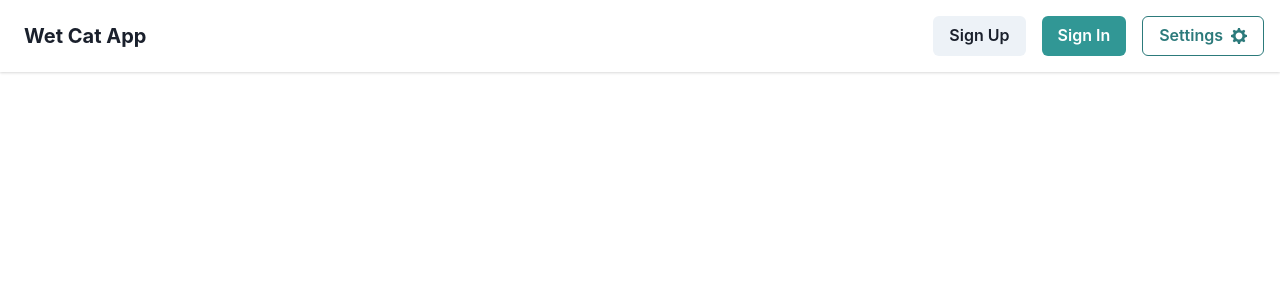
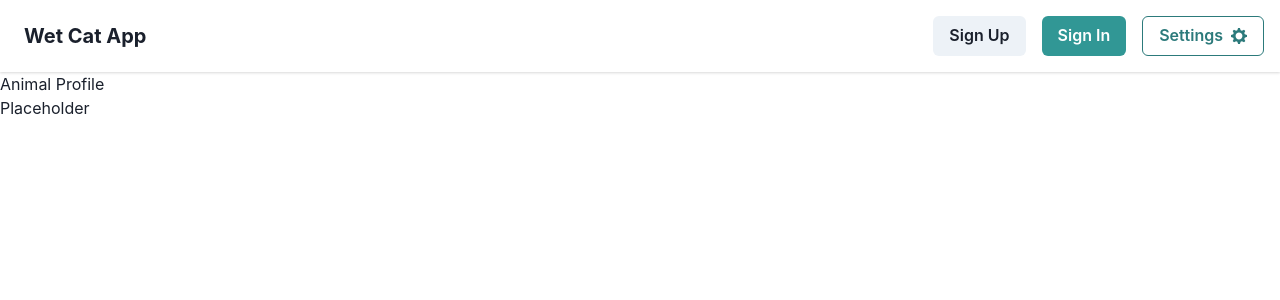
Before and after one commit to Licceeee/animal-rescue-react, a React (Create React App) app: page /animal-profile/1 in a window 1280 px wide. Shown: the top 300 px of the page. Built offline with nearby package versions, Linux system fonts and the light colour scheme.

Commit message:
add animal pages

```diff
--- a/src/App.js
+++ b/src/App.js
@@ -1,8 +1,10 @@
+import React, { useState } from "react";
 import "./App.css";
 import { Switch, Route } from "react-router-dom";
 
 // =================================================================== >> PAGES
 import Home from "./pages/Home";
+import Map from "./pages/Map";
 
 // ============================================================== >> AUTH PAGES
 import Register from "./pages/auth/Register";
@@ -20,22 +22,30 @@ import UserFavourites from "./pages/user/UserFavourites";
 import ChatList from "./pages/messenger/ChatList";
 import Chat from "./pages/messenger/Chat";
 
+// ============================================================ >> ANIMAL PAGES
+import AnimalProfile from "./pages/animal/AnimalProfile";
+import AddAnimal from "./pages/animal/AddAnimal";
+
 // ============================================================== >> COMPONENTS
 import NavBar from "./components/NavBar";
 import Footer from "./components/Footer";
 
 function App() {
+  const [isLoggedIn, setIsLoggedIn] = useState(true);
+
   return (
     <>
       <NavBar />
 
       <Switch>
         <Route exact path="/">
-          <Home />
+          {isLoggedIn ? <Map /> : <Home />}
         </Route>
 
+        {/* ========================== LOGGED OUT ========================= */}
+        {!isLoggedIn && (
           <>
-          {/* ========================================================== AUTH */}
+            {/* ====================================================== AUTH */}
             <Route exact path="/register">
               <Register />
             </Route>
@@ -56,32 +66,37 @@ function App() {
               <ResetPassword />
             </Route>
           </>
+        )}
 
+        {/* ========================== LOGGED IN ========================== */}
+        {isLoggedIn && (
           <>
-          {/* ======================================================== USER */}
+            {/* ====================================================== USER */}
             <Route exact path="/user-profile/:id">
               <UserProfile />
             </Route>
-
             <Route exact path="/user-settings/:id">
               <UserSettings />
             </Route>
-
             <Route exact path="/user-favorites/:id">
               <UserFavourites />
             </Route>
-        </>
-
-        <>
-          {/* =================================================== MESSENGER */}
+            {/* ================================================= MESSENGER */}
             <Route exact path="/chat-list/:id">
               <ChatList />
             </Route>
-
             <Route exact path="/chat/:id">
               <Chat />
             </Route>
+            {/* ==================================================== ANIMAL */}
+            <Route exact path="/animal-profile/:id">
+              <AnimalProfile />
+            </Route>
+            <Route exact path="/add-animal">
+              <AddAnimal />
+            </Route>{" "}
           </>
+        )}
       </Switch>
       <Footer />
     </>
--- /dev/null
+++ b/src/pages/animal/AddAnimal.jsx
@@ -0,0 +1,10 @@
+import React from "react";
+
+export default function AddAnimal() {
+  return (
+    <>
+      <div>Add Animal</div>
+      <div>Placeholder</div>
+    </>
+  );
+}
--- /dev/null
+++ b/src/pages/animal/AnimalProfile.jsx
@@ -0,0 +1,10 @@
+import React from "react";
+
+export default function AnimalProfile() {
+  return (
+    <>
+      <div>Animal Profile</div>
+      <div>Placeholder</div>
+    </>
+  );
+}
```
Lines whose indentation alone changed are shown as unchanged.
